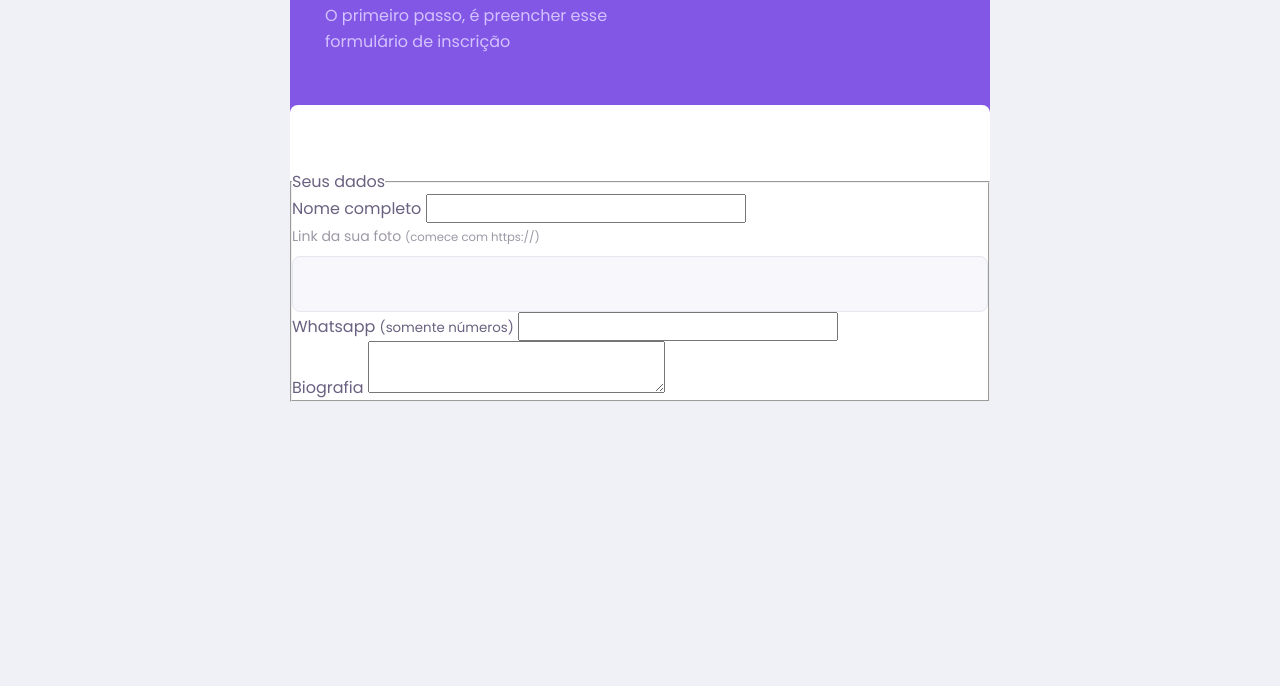
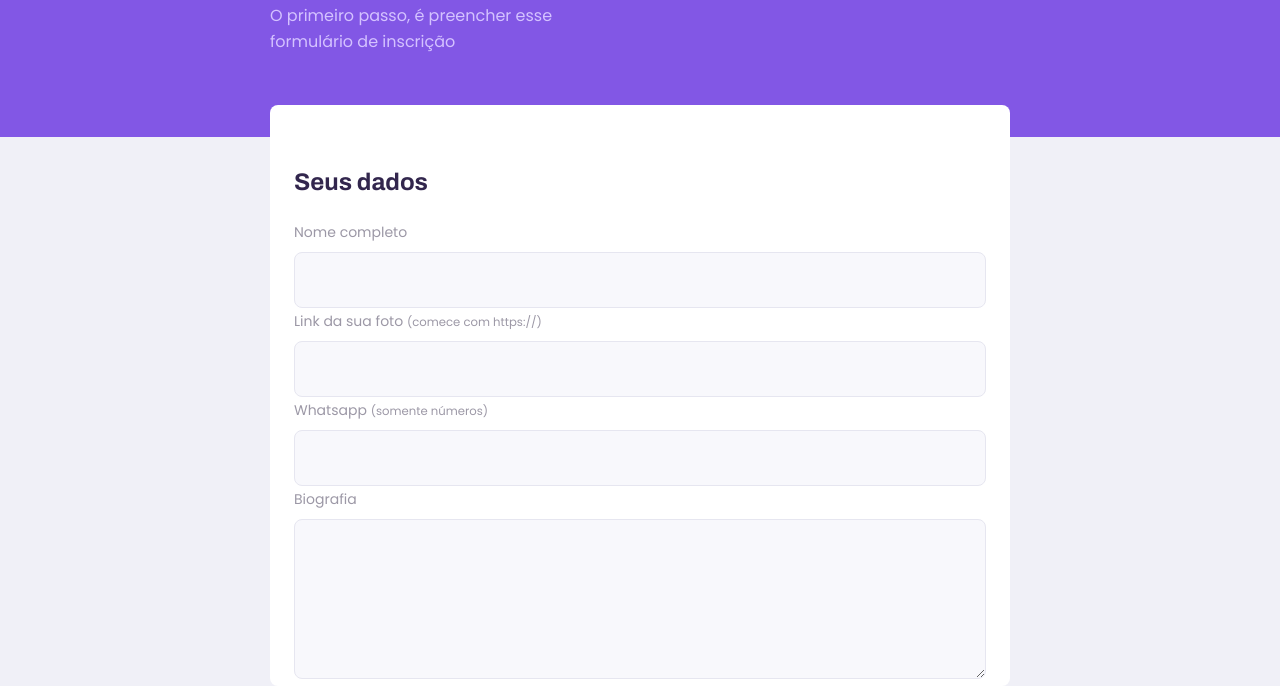
Before and after one commit to WINGLYst4rk/NextLevelWeek, a plain HTML site: page pages/give-classes.html in a window 1280 px wide. Shown: the part 203-889 px from the top of the page. Before the commit the page ends 800 px from the top, so only its background shows below. Drawn offline with Linux system fonts and the light colour scheme.

Commit message:
alteração de design e correção de bugs

```diff
--- a/pages/give-classes.html
+++ b/pages/give-classes.html
@@ -35,7 +35,7 @@
                 <fieldset>
                     <legend>Seus dados</legend>
 
-                    <div class="input-blok">
+                    <div class="input-block">
                         <label for="name">Nome completo</label>
                         <input name="name" id="name" required/>
                     </div>
@@ -43,7 +43,7 @@
                         <label for="avatar">Link da sua foto <small>(comece com https://)</small></label>
                         <input name="avatar" id="avatar" type="url" required/>
                     </div>
-                    <div class="input-blok">
+                    <div class="input-block">
                         <label for="whatsapp">Whatsapp <small>(somente números)</small></label>
                         <input name="whatsapp" id="whatsapp" type="number" required/>
                     </div>
--- a/styles/partials/forms.css
+++ b/styles/partials/forms.css
@@ -1,12 +1,14 @@
 
 .select-block label,
-.input-block label {
+.input-block label,
+.text-area-block label{
     font-size: 1.4rem;
     color: var(--color-text-complement);
 }
 
 .input-block input,
-.select-block select {
+.select-block select,
+.text-area-block textarea {
     width: 100%;
     height: 5.6rem;
     margin-top: 0.8rem;
@@ -18,11 +20,20 @@
     font: 1.6rem Archivo;
 }
 
-.input-block {
+.text-area-block textarea {
+    padding: 1.2rem 1.4rem;
+    height: 16rem;
+
+    resize: vertical;
+}
+
+.input-block,
+.text-area-block {
     position: relative;
 }
 
-.input-block:focus-within::after { /* criação de um elemento temporario CSS */
+.input-block:focus-within::after,
+.text-area-block:focus-within::after { /* criação de um elemento temporario CSS */
     content:"";
 
     width: calc(100% - 3.2rem);
--- a/styles/partials/page-give-classes.css
+++ b/styles/partials/page-give-classes.css
@@ -11,3 +11,25 @@
     margin: -3.2rem auto 3.2rem;
     padding-top: 6.4rem;
 }
+
+#page-give-classes fieldset {
+    border: none;
+
+    padding: 0 2.4rem;
+}
+
+#page-give-classes fieldset legend {
+    font: 700 2.4rem Archivo;
+    color: var(--color-text-title);
+    margin-bottom: 2.4rem;
+
+    display: flex;
+    align-items: center;
+    justify-content: space-between;
+}
+
+@media (min-width: 700px) {
+    #page-give-classes #container {
+        max-width: 100vw;
+    }
+}
```
